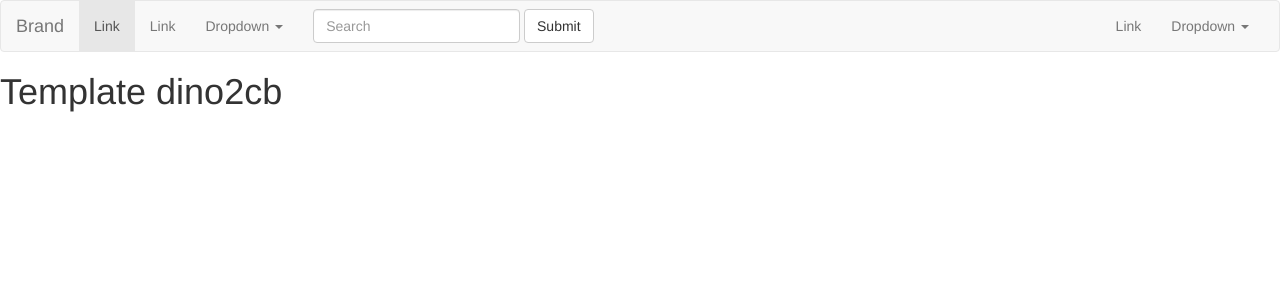
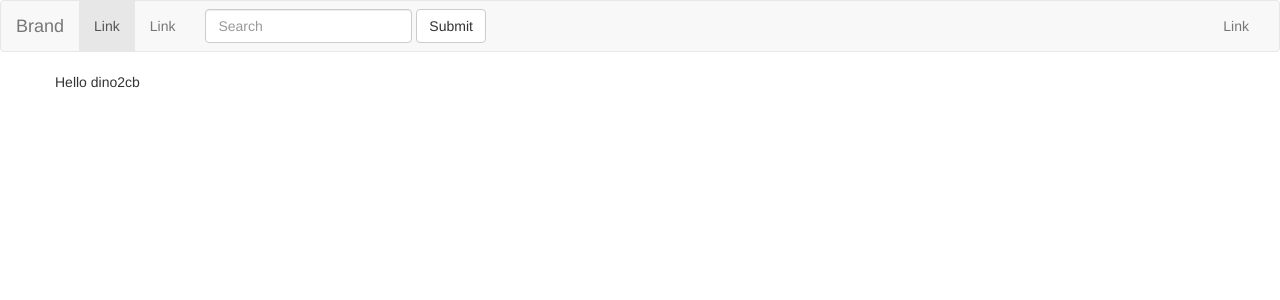
Before and after one commit to dino2cb/simpleBlog, a Flask app: page / in a window 1280 px wide. Shown: the top 300 px of the page. Run offline with Flask 2, Linux system fonts and the light colour scheme; some libraries are stand-ins or nearby versions.

Commit message:
Edit navbar

```diff
--- a/templates/index.html
+++ b/templates/index.html
@@ -6,8 +6,6 @@
 	<title>Index.html</title>
 </head>
 <body>
-
-
 	<nav class="navbar navbar-default">
 		<div class="container-fluid">
 			<!-- Brand and toggle get grouped for better mobile display -->
@@ -20,24 +18,11 @@
 				</button>
 				<a class="navbar-brand" href="#">Brand</a>
 			</div>
-
 			<!-- Collect the nav links, forms, and other content for toggling -->
 			<div class="collapse navbar-collapse" id="bs-example-navbar-collapse-1">
 				<ul class="nav navbar-nav">
 					<li class="active"><a href="#">Link <span class="sr-only">(current)</span></a></li>
 					<li><a href="#">Link</a></li>
-					<li class="dropdown">
-						<a href="#" class="dropdown-toggle" data-toggle="dropdown" role="button" aria-haspopup="true" aria-expanded="false">Dropdown <span class="caret"></span></a>
-						<ul class="dropdown-menu">
-							<li><a href="#">Action</a></li>
-							<li><a href="#">Another action</a></li>
-							<li><a href="#">Something else here</a></li>
-							<li role="separator" class="divider"></li>
-							<li><a href="#">Separated link</a></li>
-							<li role="separator" class="divider"></li>
-							<li><a href="#">One more separated link</a></li>
-						</ul>
-					</li>
 				</ul>
 				<form class="navbar-form navbar-left">
 					<div class="form-group">
@@ -47,23 +32,17 @@
 				</form>
 				<ul class="nav navbar-nav navbar-right">
 					<li><a href="#">Link</a></li>
-					<li class="dropdown">
-						<a href="#" class="dropdown-toggle" data-toggle="dropdown" role="button" aria-haspopup="true" aria-expanded="false">Dropdown <span class="caret"></span></a>
-						<ul class="dropdown-menu">
-							<li><a href="#">Action</a></li>
-							<li><a href="#">Another action</a></li>
-							<li><a href="#">Something else here</a></li>
-							<li role="separator" class="divider"></li>
-							<li><a href="#">Separated link</a></li>
-						</ul>
-					</li>
 				</ul>
 			</div><!-- /.navbar-collapse -->
 		</div><!-- /.container-fluid -->
 	</nav>
+	<div class="container">
+		<div class="row">
+		<hi> Hello {{ n }} </hi>
+		</div>
+	</div>
 
 
-	<h1>Template {{ n }}</h1>
 
 </body>
 </html>
```
